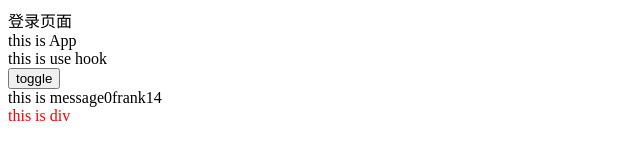
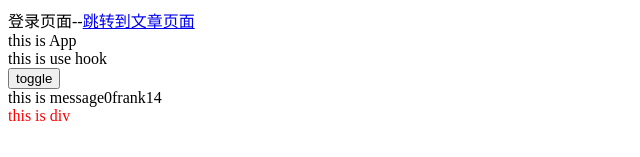
Before and after one commit to StarDust0814/learn-react, a React (Create React App) app: page /login in a window 1280 px wide. Shown: the top 157 px of the page, without its empty margins (0-640 px from the left). Built offline with nearby package versions, Linux system fonts and the light colour scheme; no server answers.

Commit message:
add:路由参数读取

```diff
--- a/src/page/Article/index.js
+++ b/src/page/Article/index.js
@@ -1,5 +1,18 @@
+import { useNavigate, useParams } from 'react-router-dom';
 const Article = () => {
-  return <div>文章页面</div>;
+  const navigate = useNavigate();
+  // 获取路由参数
+  const params = useParams();
+  let id = params.id;
+  let name = params.name;
+  return (
+    <div>
+      文章页面-{id}-{name}
+      <button onClick={() => navigate('/login?id=1&name=frank')}>
+        跳转到登录页面
+      </button>
+    </div>
+  );
 };
 
 export default Article;
--- a/src/page/Login/index.js
+++ b/src/page/Login/index.js
@@ -1,5 +1,14 @@
+import { Link, useSearchParams } from 'react-router-dom';
 const Login = () => {
-  return <div>登录页面</div>;
+  const [params] = useSearchParams();
+  const id = params.get('id');
+  const name = params.get('name');
+  return (
+    <div>
+      登录页面-{id}-{name}
+      <Link to="/article/1001/frank">跳转到文章页面</Link>
+    </div>
+  );
 };
 
 export default Login;
```
Also changed, not shown: src/router/index.js (+6 -1 lines).
